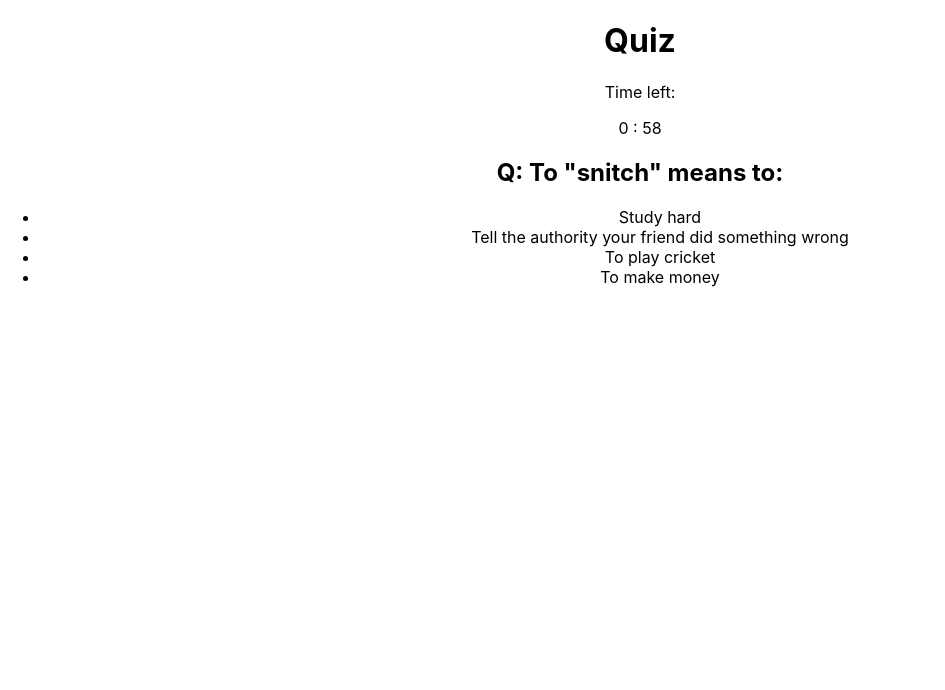
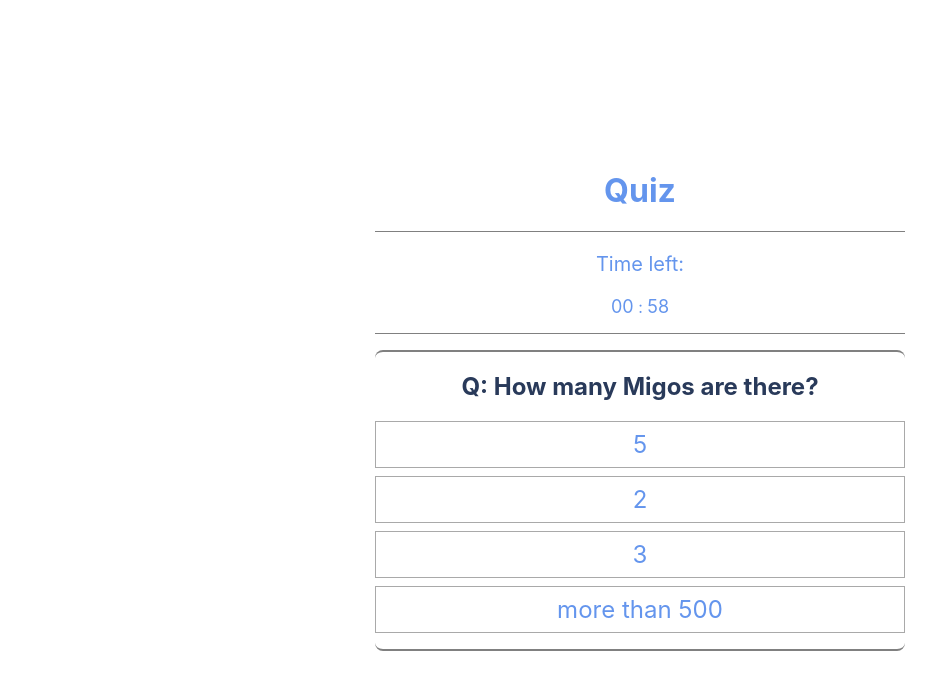
Before and after one commit to LukaJaredic/React-Amplitudo, a React (Create React App) app in the folder react-homework-2/: page / in a window 1280 px wide. Both pictures are taken after a click on the button "Start". Shown: the top 690 px of the page, without its empty margins (0-945 px from the left). Built offline with nearby package versions, Linux system fonts and the light colour scheme.

Commit message:
added styles , fixed minor bugs, a bug still occurs when the user clicks very close

```diff
--- a/react-homework-2/src/App.css
+++ b/react-homework-2/src/App.css
@@ -1,38 +1,6 @@
 .App {
-  text-align: center;
+    text-align: center;
+    color: cornflowerblue;
+    width: fit-content;
+    height: fit-content;
 }
-
-.App-logo {
-  height: 40vmin;
-  pointer-events: none;
-}
-
-@media (prefers-reduced-motion: no-preference) {
-  .App-logo {
-    animation: App-logo-spin infinite 20s linear;
-  }
-}
-
-.App-header {
-  background-color: #282c34;
-  min-height: 100vh;
-  display: flex;
-  flex-direction: column;
-  align-items: center;
-  justify-content: center;
-  font-size: calc(10px + 2vmin);
-  color: white;
-}
-
-.App-link {
-  color: #61dafb;
-}
-
-@keyframes App-logo-spin {
-  from {
-    transform: rotate(0deg);
-  }
-  to {
-    transform: rotate(360deg);
-  }
-}
--- a/react-homework-2/src/App.js
+++ b/react-homework-2/src/App.js
@@ -16,7 +16,7 @@
     const startQuiz = () => {
         const newQuestions = []
         while (newQuestions.length < 10) {
-            let randIndex = Math.floor(Math.random() * questions.length + 1)
+            let randIndex = Math.floor(Math.random() * questions.length)
             let newQuestion = questions[randIndex]
             if (!newQuestions.includes(newQuestion)) newQuestions.push(newQuestion)
         }
@@ -24,8 +24,11 @@
         setQuizStarted(true)
     }
     const nextQuestion = () => {
-        if (currentQuestionIndex !== 10) setcurrentQuestionIndex((prev) => prev + 1)
-        else setQuizEnded(true)
+        if (currentQuestionIndex < 9) setcurrentQuestionIndex((prev) => prev + 1)
+        else {
+            setClock(null)
+            setQuizEnded(true)
+        }
     }
 
     //Cannot be an arrow f because arrow fs cannot be used in an earlier line of code then the line where u declare them
@@ -35,13 +38,12 @@
     }
 
     const restart = () => {
-        setQuizStarted((prev) => !prev)
+        setQuizStarted(false)
         setQuizEnded(false)
         setCorrect(0)
         setcurrentQuestionIndex(0)
-        setQuestionList([])
-        setClock(<Clock time={10} timeRanOutHandler={timeRanOut} />)
-        setQuizStarted(true)
+        setClock(<Clock time={60} timeRanOutHandler={timeRanOut} />)
+        startQuiz()
     }
 
     return (
--- /dev/null
+++ b/react-homework-2/src/components/Button/Button.css
@@ -0,0 +1,17 @@
+button {
+    width: 5rem;
+    height: 5rem;
+    font-size: 1.25rem;
+    border-radius: 50%;
+    background: yellowgreen;
+    color: white;
+    border: cornflowerblue solid 0.2rem;
+    outline: 0.3rem white solid;
+    outline-offset: -0.4rem;
+    transition: all ease-in-out 300ms;
+}
+
+button:hover {
+    background: cornflowerblue;
+    border-color: yellowgreen;
+}
--- a/react-homework-2/src/components/Button/Button.jsx
+++ b/react-homework-2/src/components/Button/Button.jsx
@@ -1,4 +1,5 @@
 import React from 'react'
+import './Button.css'
 
 export const Button = ({ text, clickHandler }) => {
     return <button onClick={clickHandler}>{text}</button>
--- /dev/null
+++ b/react-homework-2/src/components/Clock/Clock.css
@@ -0,0 +1,16 @@
+.clock {
+    border-block: 1px solid gray;
+    padding-bottom: 1rem;
+}
+
+.clock__heading {
+    font-size: 1.25rem;
+}
+
+.time {
+    font-size: 1.125rem;
+}
+
+.time-wrapper {
+    transition: transform ease-in-out 100ms;
+}
--- a/react-homework-2/src/components/Clock/Clock.jsx
+++ b/react-homework-2/src/components/Clock/Clock.jsx
@@ -1,8 +1,10 @@
 import React, { useEffect, useRef, useState } from 'react'
+import './Clock.css'
 
 export const Clock = ({ time, timeRanOutHandler }) => {
     const [timeLeft, setTimeLeft] = useState(time)
     const timeIntervalRef = useRef(null)
+    const wrapperRef = useRef(null)
 
     useEffect(() => {
         timeIntervalRef.current = setInterval(() => {
@@ -11,14 +13,29 @@
                 return clearInterval(timeIntervalRef.current)
             }
             setTimeLeft((prev) => prev - 1)
+            if (timeLeft <= 26) {
+                wrapperRef.current.style.color = 'tomato'
+                if (timeLeft % 2 === 0) {
+                    wrapperRef.current.style.transform = 'scale(1.1)'
+                } else {
+                    wrapperRef.current.style.transform = 'scale(1)'
+                }
+            } else {
+                wrapperRef.current.style.color = 'inherit'
+            }
         }, 1000)
 
         return () => clearInterval(timeIntervalRef.current)
     })
     return (
-        <div>
-            <p>Time left:</p>
-            <span>{Math.floor(timeLeft / 60)}</span> : <span>{timeLeft % 60}</span>
+        <div className='clock'>
+            <p className='clock__heading'>Time left:</p>
+            <div className='time-wrapper' ref={wrapperRef}>
+                <span className='time'>
+                    {Math.floor(timeLeft / 60) < 10 ? '0' + Math.floor(timeLeft / 60) : Math.floor(timeLeft / 60)}
+                </span>{' '}
+                : <span className='time'>{timeLeft % 60 < 10 ? '0' + (timeLeft % 60) : timeLeft % 60}</span>
+            </div>
         </div>
     )
 }
--- /dev/null
+++ b/react-homework-2/src/components/QuestionCard/QuestionCard.css
@@ -0,0 +1,28 @@
+.question-card {
+    border-top: solid gray 2px;
+    border-bottom: solid gray 2px;
+    border-radius: 8px;
+    margin-top: 1rem;
+}
+ul {
+    padding: 0;
+}
+.question-card__header {
+    color: rgb(41, 58, 90);
+}
+
+.question-card__answer {
+    padding: 0.5rem;
+    margin-block: 0.5rem;
+    margin-inline: 0;
+    border: darkgray solid 0.1rem;
+    list-style: none;
+    font-size: 1.5rem;
+    min-width: 40vw;
+    transition: transform ease-in-out 100ms;
+    cursor: pointer;
+}
+
+.question-card__answer:hover {
+    transform: scale(1.1);
+}
--- a/react-homework-2/src/components/QuestionCard/QuestionCard.jsx
+++ b/react-homework-2/src/components/QuestionCard/QuestionCard.jsx
@@ -1,6 +1,12 @@
 import React, { useRef } from 'react'
+import './QuestionCard.css'
 
-export const QuestionCard = ({ question, handleCorrectAnswer, handleWrongAnswer, getNextQuestion }) => {
+export const QuestionCard = ({
+    question = { answers: [], correct: -1, question: '' },
+    handleCorrectAnswer = () => {},
+    handleWrongAnswer = () => {},
+    getNextQuestion = () => {},
+}) => {
     let rightAnswer = useRef(null)
     let userAnswer = useRef(null)
 
@@ -23,11 +29,12 @@
     }
 
     return (
-        <div>
-            <h2>Q: {question.question}</h2>
+        <div className='question-card'>
+            <h2 className='question-card__header'>Q: {question.question}</h2>
             <ul>
                 {question.answers.map((answer, index) => (
                     <li
+                        className='question-card__answer'
                         key={index}
                         ref={question.correct === index ? rightAnswer : null}
                         onClick={(event) => handleAnswer(event)}
--- a/react-homework-2/src/index.css
+++ b/react-homework-2/src/index.css
@@ -1,13 +1,21 @@
 body {
-  margin: 0;
-  font-family: -apple-system, BlinkMacSystemFont, 'Segoe UI', 'Roboto', 'Oxygen',
-    'Ubuntu', 'Cantarell', 'Fira Sans', 'Droid Sans', 'Helvetica Neue',
-    sans-serif;
-  -webkit-font-smoothing: antialiased;
-  -moz-osx-font-smoothing: grayscale;
+    margin: 0;
+    font-family: -apple-system, BlinkMacSystemFont, 'Segoe UI', 'Roboto', 'Oxygen', 'Ubuntu', 'Cantarell', 'Fira Sans',
+        'Droid Sans', 'Helvetica Neue', sans-serif;
+    -webkit-font-smoothing: antialiased;
+    -moz-osx-font-smoothing: grayscale;
+    display: flex;
+    justify-content: center;
+    align-items: center;
+    min-width: 100vw;
+    min-height: 100vh;
+}
+
+html {
+    min-width: 100vw;
+    min-height: 100vh;
 }
 
 code {
-  font-family: source-code-pro, Menlo, Monaco, Consolas, 'Courier New',
-    monospace;
+    font-family: source-code-pro, Menlo, Monaco, Consolas, 'Courier New', monospace;
 }
--- a/react-homework-2/src/questions.js
+++ b/react-homework-2/src/questions.js
@@ -117,7 +117,7 @@
         id: 17,
         question: 'How many Migos are there?',
         answers: ['5', '2', '3', 'more than 500'],
-        correct: 3,
+        correct: 2,
     },
     {
         id: 18,
```
